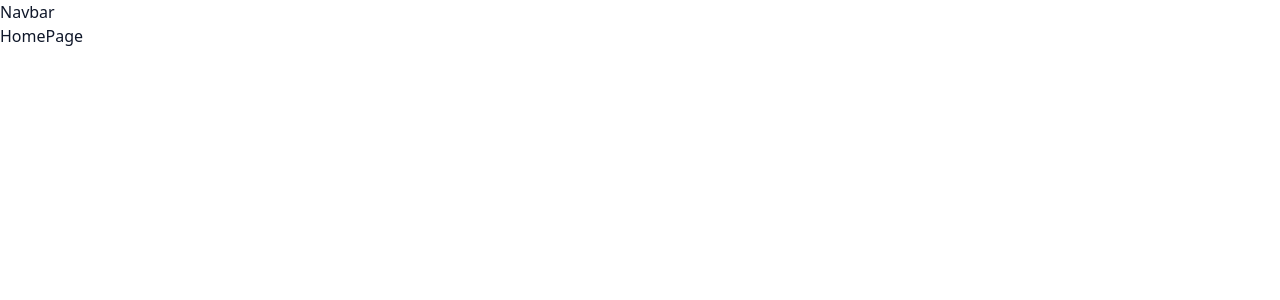
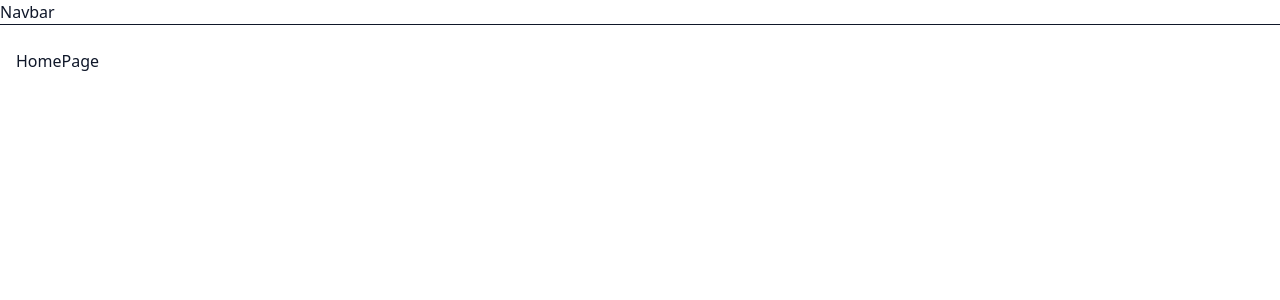
Before and after one commit to daniyal-h/soccer-tournament-dashboard, a React (Vite) app in the folder frontend/: page / in a window 1280 px wide. Shown: the top 300 px of the page. Built offline with nearby package versions, Linux system fonts and the light colour scheme.

Commit message:
ui: add visible spacing to skeleton

```diff
--- a/frontend/src/components/layout/AppLayout.tsx
+++ b/frontend/src/components/layout/AppLayout.tsx
@@ -1,15 +1,17 @@
-import { Outlet } from "react-router-dom"
+import { Outlet } from 'react-router-dom';
 
 const AppLayout = () => {
   return (
     <div className="min-h-screen bg-background text-foreground flex flex-col">
-      <nav>Navbar</nav>
+      <nav className="border-b">Navbar</nav>
 
       <main className="flex-1">
-        <Outlet />
+        <div className="mx-auto w-full max-w-7xl px-4 py-6">
+          <Outlet />
+        </div>
       </main>
     </div>
   );
 };
 
-export default AppLayout
+export default AppLayout;
```
